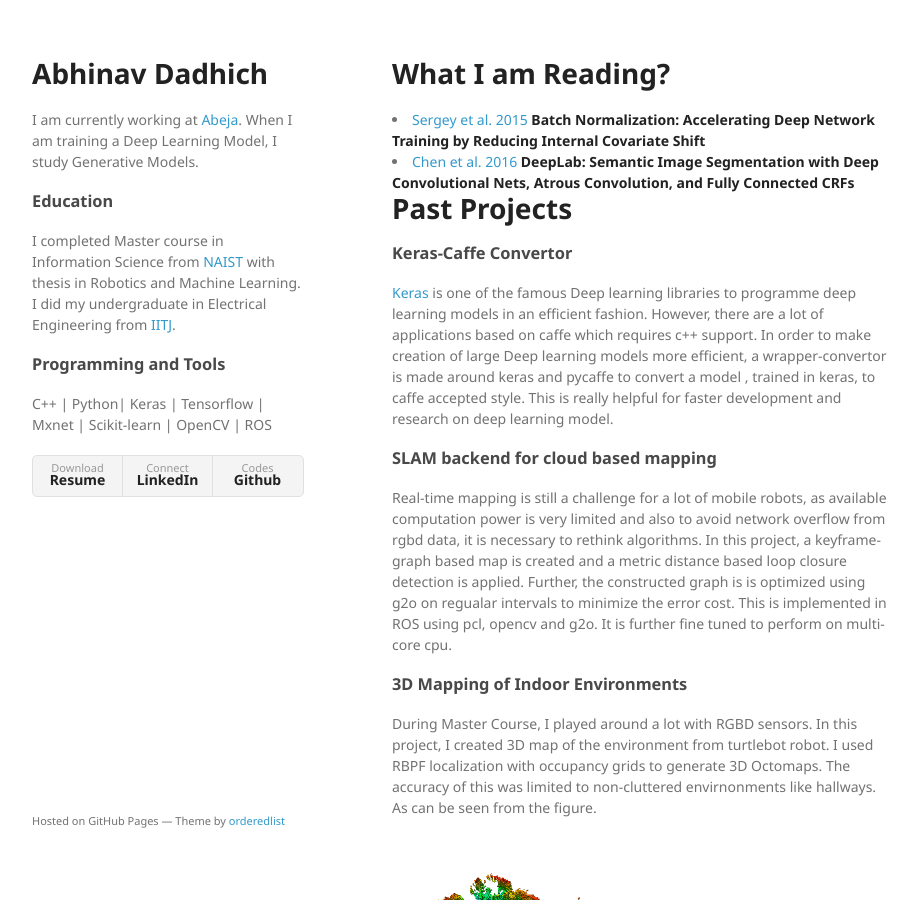
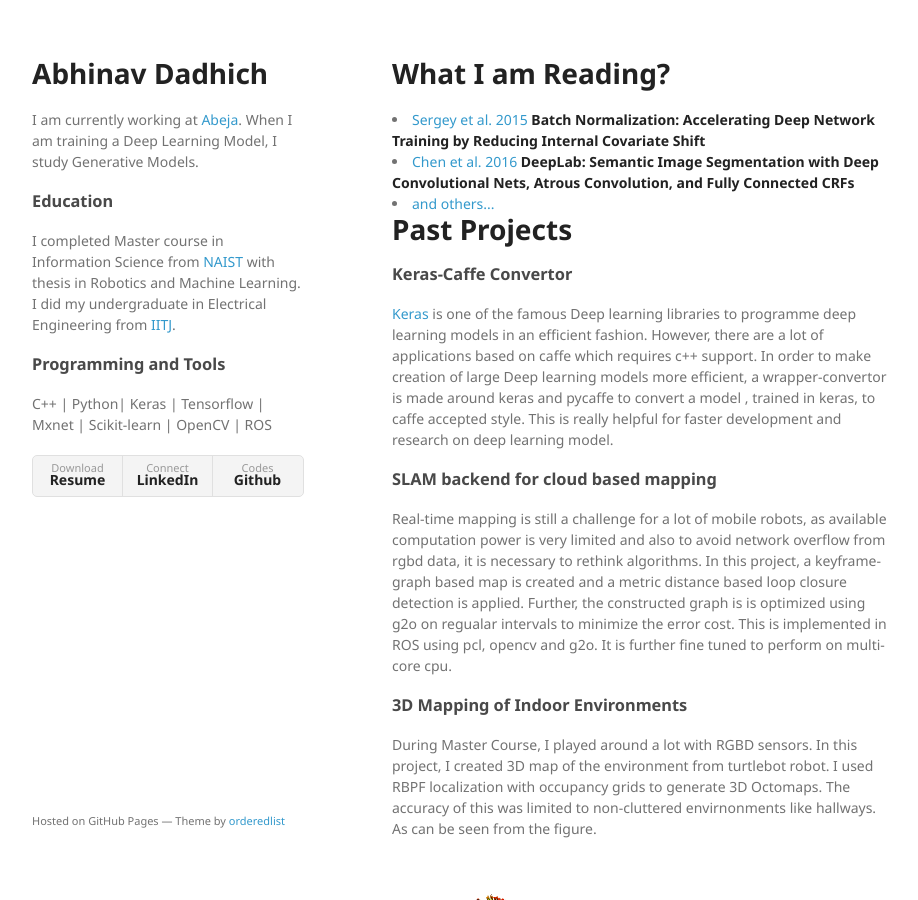
Before and after one commit to ResByte/ResByte.github.io, a Jekyll site: the page index.html, which Jekyll copies as it is, in a window 1280 px wide and 900 px high. Shown: the whole window, without its empty margins (178-1096 px from the left). Built offline with Jekyll 4.4.1, drawn with Linux system fonts in a browser that asks for light colours.

Commit message:
minor fixes

```diff
--- a/index.html
+++ b/index.html
@@ -38,6 +38,7 @@
       <h1>What I am Reading?</h1>
       <li><a href="https://github.com/ResByte/dl-paper-notes/blob/master/papers/batch_norm_sergey_2015.md" title>Sergey et al. 2015 <strong>Batch Normalization: Accelerating Deep Network Training by Reducing Internal Covariate Shift</strong></a></li>
       <li><a href="https://github.com/ResByte/dl-paper-notes/blob/master/papers/deep_lab_segmentation.md" title>Chen et al. 2016 <strong>DeepLab: Semantic Image Segmentation with Deep Convolutional Nets, Atrous Convolution, and Fully Connected CRFs</strong></a></li>
+      <li><a href="https://github.com/ResByte/dl-paper-notes/tree/master/papers"> and others... </li>
       <h1>Past Projects</h1>
       <h3> Keras-Caffe Convertor </h3>
       <p> <a href="http://www.keras.io/">Keras</a> is one of the famous Deep learning libraries to programme deep learning models in an efficient fashion.
```
